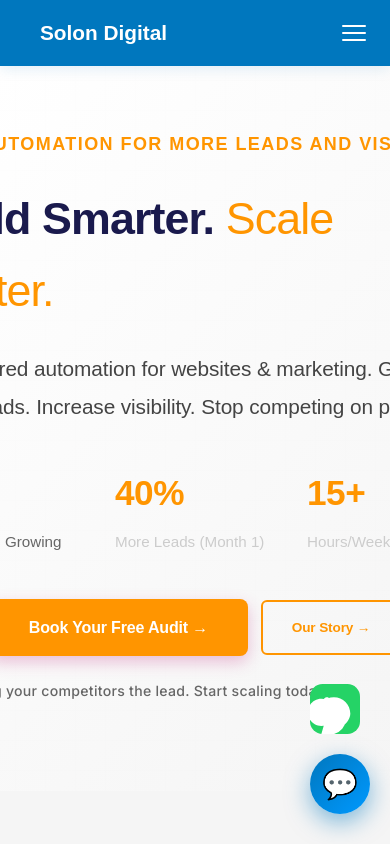
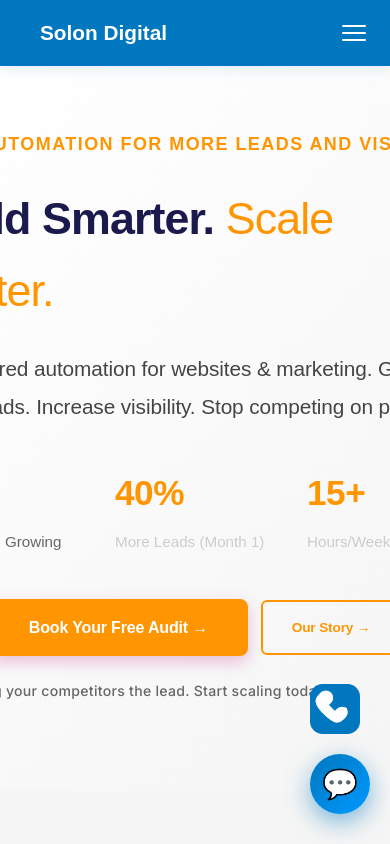
Before and after one commit to Jobelandee/Repository-name-solon-digital, a React (Create React App) app: page / in a window 390 px wide. Shown: the top 844 px of the page. Built offline with nearby package versions, Linux system fonts and the light colour scheme.

Commit message:
Change: Convert WhatsApp button to phone call button

```diff
--- a/src/components/ChatBot.jsx
+++ b/src/components/ChatBot.jsx
@@ -152,14 +152,12 @@
                     </div>
                     {msg.showWhatsAppButton && (
                       <motion.a
-                        href="https://wa.me/34621805864?text=Hi%20Solon%20Digital"
-                        target="_blank"
-                        rel="noopener noreferrer"
+                        href="tel:+34621805864"
                         animate={{ scale: 1 }}
                         onMouseEnter={(e) => e.currentTarget.style.transform = 'scale(1.05)'}
                         onMouseLeave={(e) => e.currentTarget.style.transform = 'scale(1)'}
                         style={{
-                          background: '#25D366',
+                          background: '#0077BE',
                           color: '#FFFFFF',
                           padding: '0.6rem 1rem',
                           borderRadius: '6px',
@@ -173,7 +171,7 @@
                           transition: 'transform 0.2s ease',
                         }}
                       >
-                        💬 Chat on WhatsApp
+                        ☎️ Call us
                       </motion.a>
                     )}
                   </div>
@@ -229,11 +227,9 @@
                 </button>
               </form>
 
-              {/* WhatsApp Quick Link */}
+              {/* Call Quick Link */}
               <motion.a
-                href="https://wa.me/34621805864?text=Hi%20Solon%20Digital"
-                target="_blank"
-                rel="noopener noreferrer"
+                href="tel:+34621805864"
                 animate={{ scale: 1 }}
                 onMouseEnter={(e) => e.currentTarget.style.transform = 'scale(1.02)'}
                 onMouseLeave={(e) => e.currentTarget.style.transform = 'scale(1)'}
@@ -241,7 +237,7 @@
                   display: 'flex',
                   alignItems: 'center',
                   justifyContent: 'center',
-                  background: '#25D366',
+                  background: '#0077BE',
                   color: '#FFFFFF',
                   padding: '0.5rem 1rem',
                   borderRadius: '6px',
@@ -254,7 +250,7 @@
                   transition: 'transform 0.2s ease',
                 }}
               >
-                💬 Chat on WhatsApp
+                ☎️ Call us
               </motion.a>
             </div>
           </motion.div>
--- a/src/components/WhatsAppButton.jsx
+++ b/src/components/WhatsAppButton.jsx
@@ -1,16 +1,13 @@
 import React, { useState } from 'react';
 import { motion } from 'framer-motion';
-import { websiteContent } from '../data/websiteContent';
 
 export default function WhatsAppButton() {
-  const whatsappUrl = websiteContent.contact.whatsAppLink;
+  const phoneNumber = '+34621805864';
   const [isHovered, setIsHovered] = useState(false);
 
   return (
     <motion.a
-      href={whatsappUrl}
-      target="_blank"
-      rel="noopener noreferrer"
+      href={`tel:${phoneNumber}`}
       animate={{ scale: isHovered ? 1.15 : 1 }}
       transition={{ type: 'spring', stiffness: 400, damping: 10 }}
       onMouseEnter={() => setIsHovered(true)}
@@ -28,11 +25,11 @@
         justifyContent: 'center',
         textDecoration: 'none',
       }}
-      title="Chat on WhatsApp"
+      title="Call us"
     >
       <svg width="50" height="50" viewBox="0 0 24 24" fill="none" xmlns="http://www.w3.org/2000/svg">
-        <rect width="24" height="24" rx="6" fill="#25D366"/>
-        <path d="M17.472 14.382c-.297-.149-1.758-.867-2.03-.967-.273-.099-.471-.148-.67.15-.197.297-.767.966-.94 1.164-.173.199-.347.223-.644.075-.297-.15-1.255-.463-2.39-1.475-.883-.788-1.48-1.761-1.653-2.059-.173-.297-.018-.458.13-.606.134-.133.298-.347.446-.52.149-.174.198-.298.298-.497.099-.198.05-.371-.025-.52-.075-.149-.669-1.612-.916-2.207-.242-.579-.487-.5-.67-.51-.173-.008-.371-.01-.57-.01-.198 0-.52.074-.792.372-.272.297-1.04 1.016-1.04 2.479 0 1.462 1.065 2.875 1.213 3.074.149.198 2.096 3.2 5.076 4.487.709.306 1.262.489 1.694.625.712.227 1.36.195 1.871.118.571-.085 1.758-.719 2.006-1.413.248-.694.248-1.289.173-1.413-.074-.124-.272-.198-.57-.347m-5.421-7.403h-.004a6.963 6.963 0 00-6.961 6.961c0 1.92.592 3.786 1.705 5.368l-1.812 6.368 6.608-1.732a6.976 6.976 0 005.444-6.736c0-3.861-3.1-6.989-6.984-6.989m5.422 10.14c2.33-1.352 3.891-3.988 3.891-6.151 0-4.351-3.537-7.889-7.889-7.889-4.351 0-7.889 3.537-7.889 7.889 0 2.163 1.561 4.799 3.891 6.151l.273.169 2.84.744-.774-2.718.169-.268c1.205-1.186 1.982-2.846 1.982-4.678 0-3.59-2.92-6.51-6.51-6.51-3.59 0-6.51 2.92-6.51 6.51 0 3.59 2.92 6.51 6.51 6.51 1.278 0 2.507-.368 3.559-1.064l.268-.169 2.718.744-.744-2.718.169-.268z" fill="#FFFFFF"/>
+        <rect width="24" height="24" rx="6" fill="#0077BE"/>
+        <path d="M17.7 12.1c-1.3-1.3-3.3-1.3-4.6 0l-.8.8c-.2.2-.5.2-.7 0l-2.5-2.5c-.2-.2-.2-.5 0-.7l.8-.8c1.3-1.3 1.3-3.3 0-4.6-1.3-1.3-3.3-1.3-4.6 0l-1.1 1.1c-1.2 1.2-1.6 2.9-.9 4.4.7 1.5 2 3.1 3.5 4.6 1.5 1.5 3.1 2.8 4.6 3.5 1.5.7 3.2.3 4.4-.9l1.1-1.1c1.3-1.3 1.3-3.3 0-4.6z" fill="#FFFFFF" stroke="#FFFFFF" strokeWidth="0.5"/>
       </svg>
     </motion.a>
   );
```
